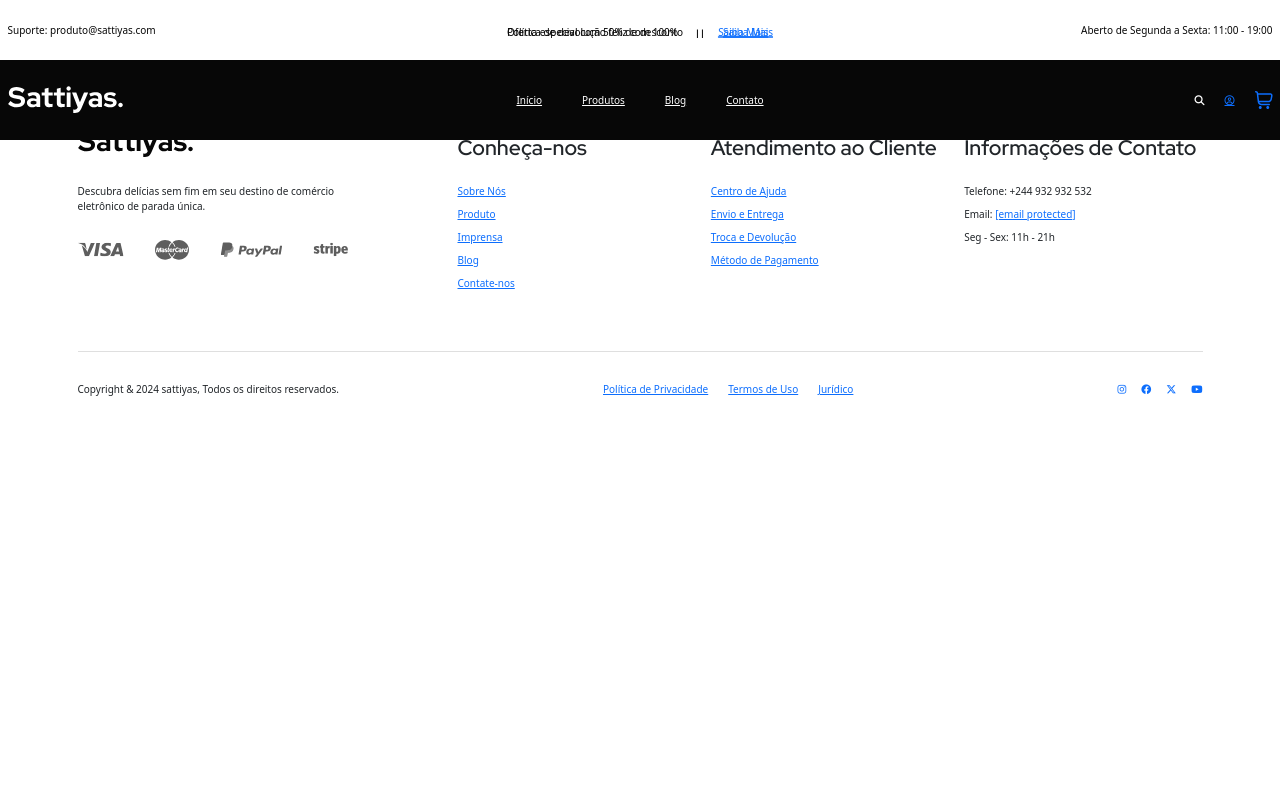
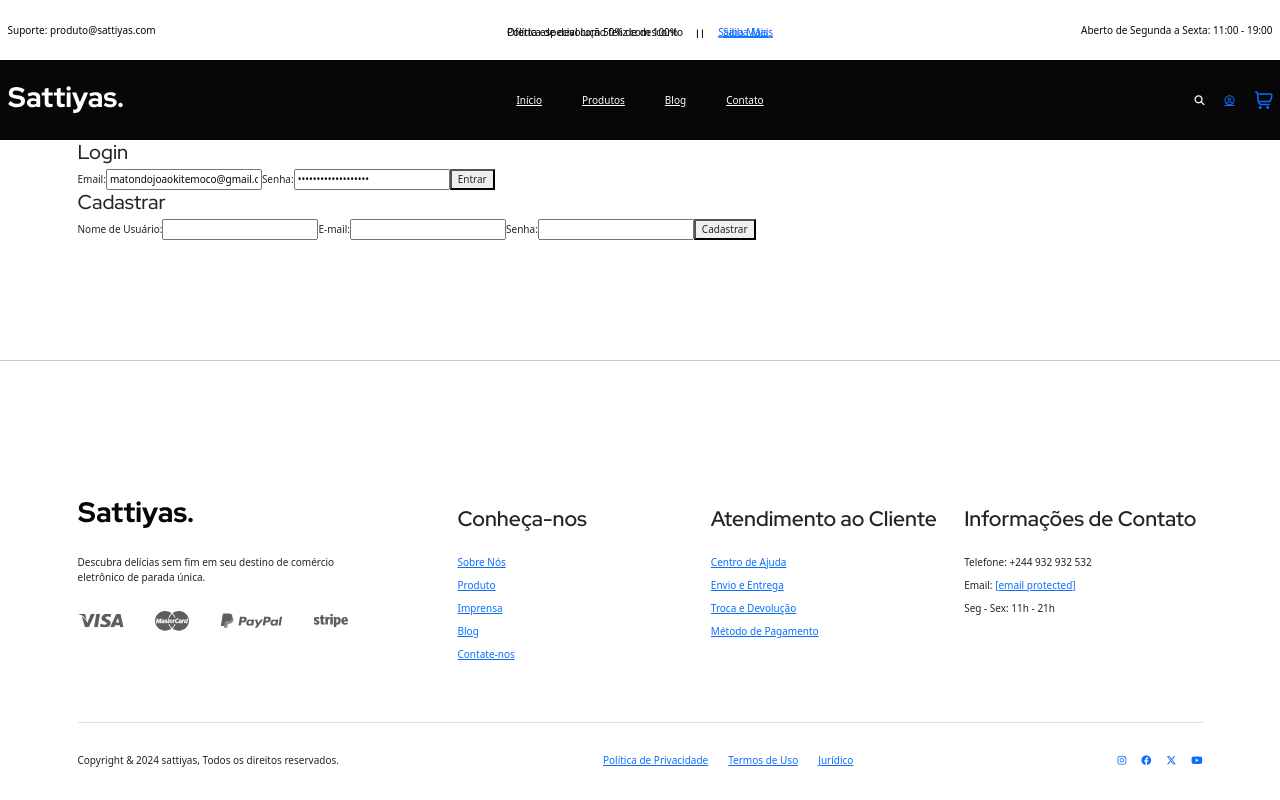
Before and after one commit to matondojoao/sattiyas, a Vue app: page /login in a window 1280 px wide. Built offline with nearby package versions, Linux system fonts and the light colour scheme.

Commit message:
Adiciona funcionalidade de login com verificação de token

```diff
--- a/src/router/index.js
+++ b/src/router/index.js
@@ -43,6 +43,11 @@ const router = createRouter({
       path: '/produto/:slug',
       name: 'produto',
       component: () => import('../views/ProductDetailsView.vue')
+    },
+    {
+      path: '/login',
+      name: 'login',
+      component: () => import('../views/LoginView.vue')
     }
   ]
 })
--- /dev/null
+++ b/src/stores/auth.js
@@ -0,0 +1,42 @@
+import { defineStore } from 'pinia'
+import { ref } from 'vue';
+import http from "../services/http.js";
+
+export const userAuth = defineStore('auth', () => {
+    const token = ref(localStorage.getItem('token'));
+    const user = ref(JSON.parse(localStorage.getItem('user')));
+
+    function setToken(tokenValue) {
+        localStorage.setItem('token', tokenValue)
+        token.value = tokenValue
+    }
+
+    function setUser(userValue) {
+       localStorage.setItem("user", JSON.stringify(userValue))
+       user.value = userValue
+    }
+
+    async function checkToken() {
+        try {
+            console.log('Verificando token...');
+            const tokenAuth = 'Bearer ' + token.value;
+            const data = await http.get('/customer/profile', {
+                headers: {
+                    'Authorization': tokenAuth
+                }
+            });
+
+            setUser(data.data);
+
+            console.log('Resposta do servidor:', data.data);
+            return data;
+        } catch (error) {
+            console.error('Erro ao verificar o token:', error);
+            throw error;
+        }
+    }
+
+    return {
+        token, user, setUser, setToken, checkToken
+    }
+})
--- /dev/null
+++ b/src/views/LoginView.vue
@@ -0,0 +1,66 @@
+<script setup>
+import { reactive } from 'vue';
+import http from '@/services/http.js'
+import {userAuth} from '@/stores/auth.js'
+const auth = userAuth();
+
+const user = reactive({
+  email: "matondojoaokitemoco@gmail.com",
+  password: "@matondo@joao115022",
+  device_name: "axios",
+});
+
+async function login() {
+  try {
+    const response = await http.post("/auth/login", user);
+    auth.setToken(response.data.token)
+    auth.checkToken()
+    console.log("Resposta do servidor:", response.data.token);
+    // router.push('/dashboard')
+  } catch (error) {
+    console.log('Erro na resposta do servidor' + error);
+  }
+}
+
+const register = () => {
+  // Implemente a lógica de cadastro aqui
+  console.log('Cadastrando...');
+};
+</script>
+
+<template>
+    <div class="cs_height_140 cs_height_lg_80"></div>
+    <div class="container">
+      <div class="login-section">
+        <h2>Login</h2>
+        <form @submit.prevent="login">
+          <label for="loginUsername">Email:</label>
+          <input type="email" id="loginUsername" v-model="user.email" required>
+
+          <label for="loginPassword">Senha:</label>
+          <input type="password" id="loginPassword" v-model="user.password" required>
+
+          <button type="submit">Entrar</button>
+        </form>
+      </div>
+
+      <div class="register-section">
+        <h2>Cadastrar</h2>
+        <form @submit.prevent="register">
+          <label for="registerUsername">Nome de Usuário:</label>
+          <input type="text" id="registerUsername" v-model="registerUsername" required>
+
+          <label for="registerEmail">E-mail:</label>
+          <input type="email" id="registerEmail" v-model="registerEmail" required>
+
+          <label for="registerPassword">Senha:</label>
+          <input type="password" id="registerPassword" v-model="registerPassword" required>
+
+          <button type="submit">Cadastrar</button>
+        </form>
+      </div>
+    </div>
+    <div class="cs_height_110 cs_height_lg_50"></div>
+    <hr>
+
+  </template>
```
